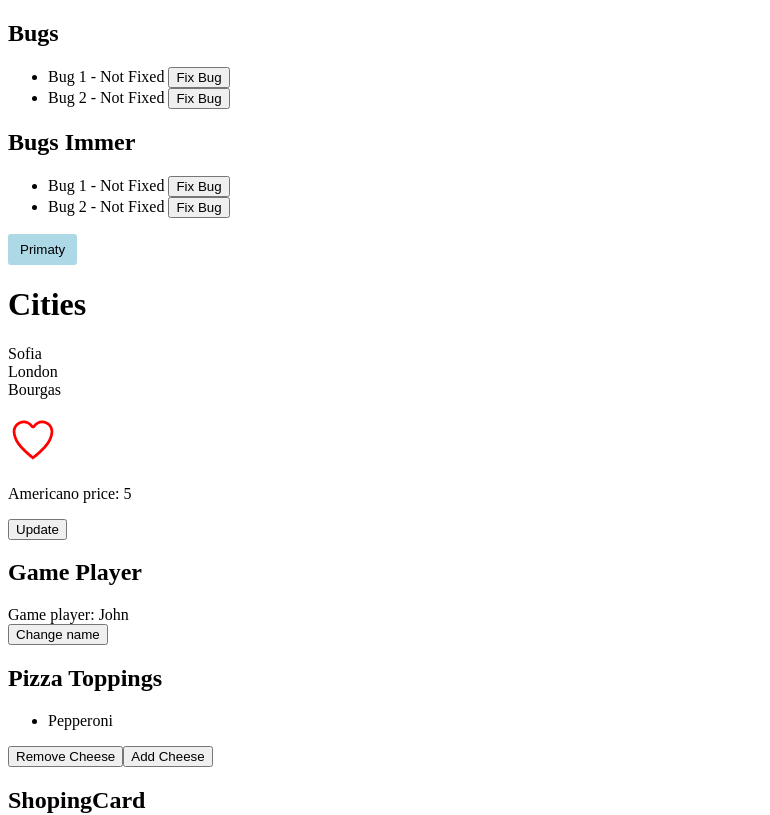
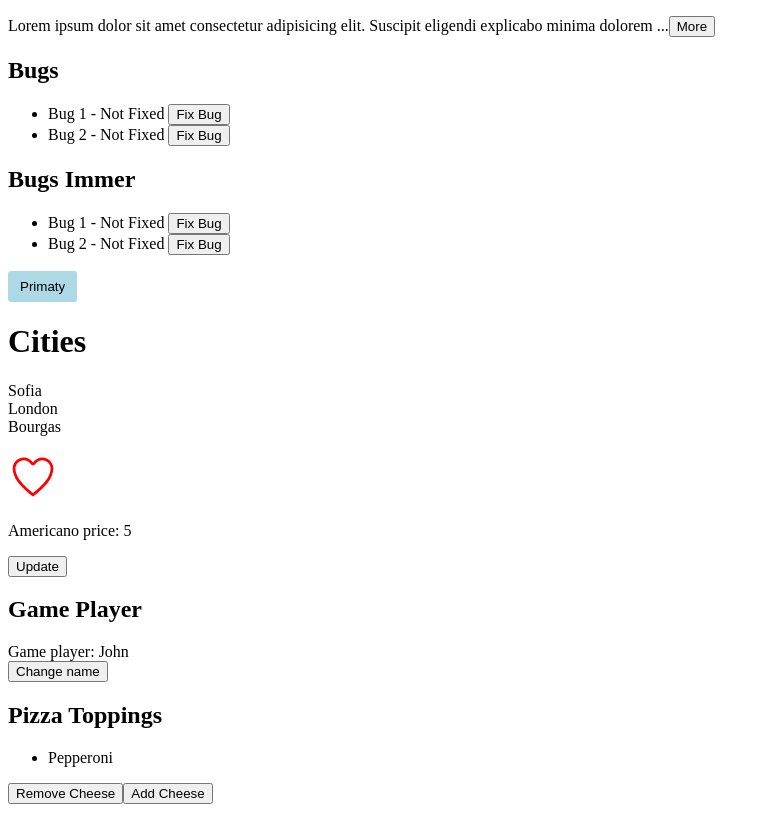
Before and after one commit to BlagovestPanayotov/React-refresher, a React (Vite) app: page / in a window 1280 px wide. Shown: the top 815 px of the page, without its empty margins (0-770 px from the left). Built offline with nearby package versions, Linux system fonts and the light colour scheme.

Commit message:
add expandble text component

```diff
--- a/src/App.tsx
+++ b/src/App.tsx
@@ -11,6 +11,7 @@ import Address from "./components/Address/Address";
 import Mode from "./components/Mode/Mode";
 import BugFixin from "./components/BugFixing/BugFixin";
 import UpdateArrayOfObjects from "./components/UpdateArrayOfObjectsImmer/UpdateArrayOfObjects";
+import ExpandableTextComponent from "./components/ExpandableComponent/ExpandableComponent";
 
 const arrColors = [
   "primary",
@@ -42,6 +43,12 @@ function App() {
 
   return (
     <div>
+      <ExpandableTextComponent>
+        Lorem ipsum dolor sit amet consectetur adipisicing elit. Suscipit
+        eligendi explicabo minima dolorem officia. Non laborum, quae vel dolorem
+        nesciunt voluptas aperiam provident nulla exercitationem fuga minus
+        saepe facere. Itaque.
+      </ExpandableTextComponent>
       <BugFixin></BugFixin>
       <UpdateArrayOfObjects></UpdateArrayOfObjects>
       {alertVisible && (
--- /dev/null
+++ b/src/components/ExpandableComponent/ExpandableComponent.tsx
@@ -0,0 +1,25 @@
+import { useState } from "react";
+
+interface Props {
+  children: string;
+  maxChars?: number;
+}
+
+const ExpandableTextComponent = ({ children, maxChars = 100 }: Props) => {
+  const [isExpanded, setExpanded] = useState(false);
+
+  if (children.length <= maxChars) return <p>{children}</p>;
+
+  const text = isExpanded ? children : children.substring(0, maxChars);
+  return (
+    <p>
+      {text}
+      {isExpanded ? "" : "..."}
+      <button onClick={() => setExpanded(!isExpanded)}>
+        {isExpanded ? "Less" : "More"}
+      </button>
+    </p>
+  );
+};
+
+export default ExpandableTextComponent;
```
